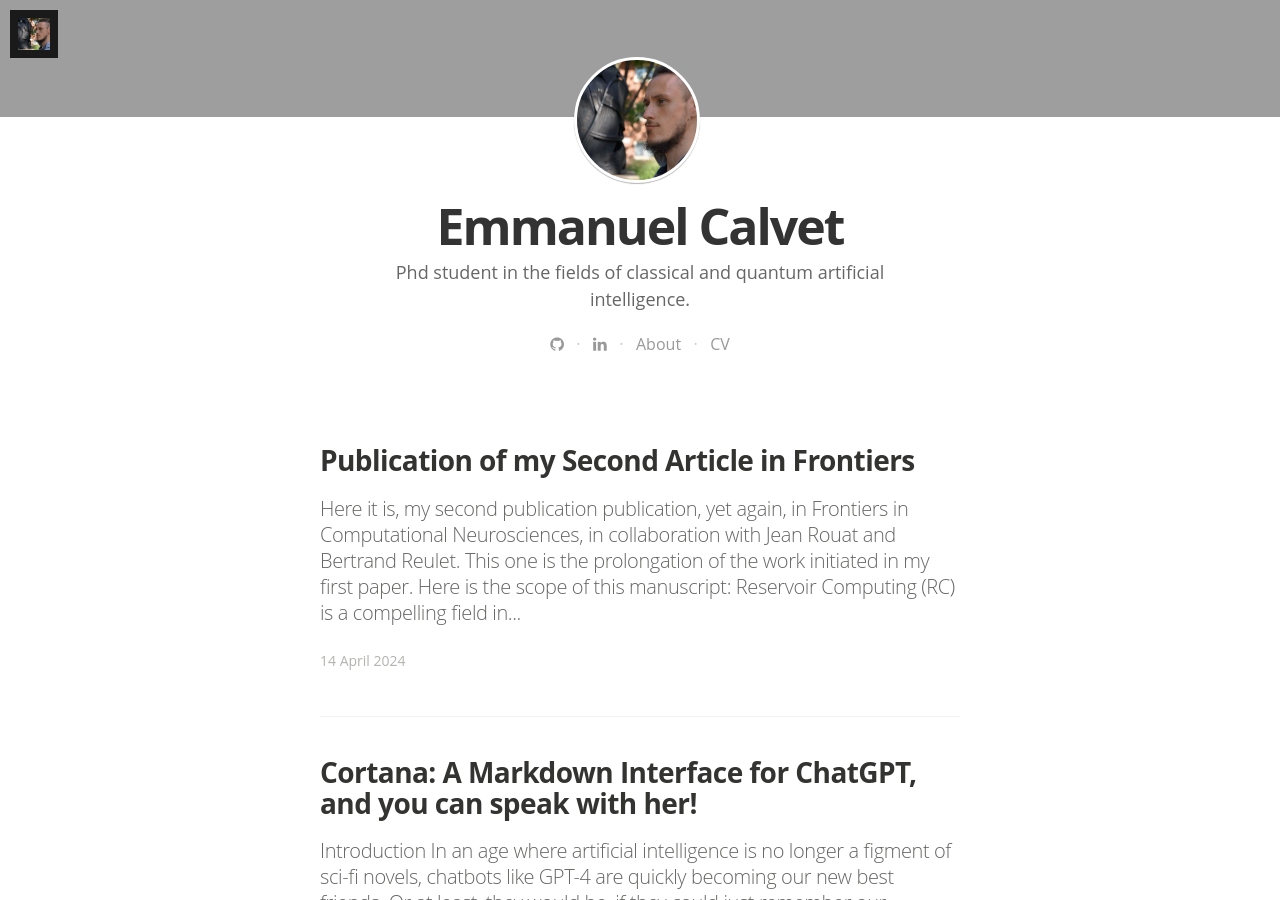
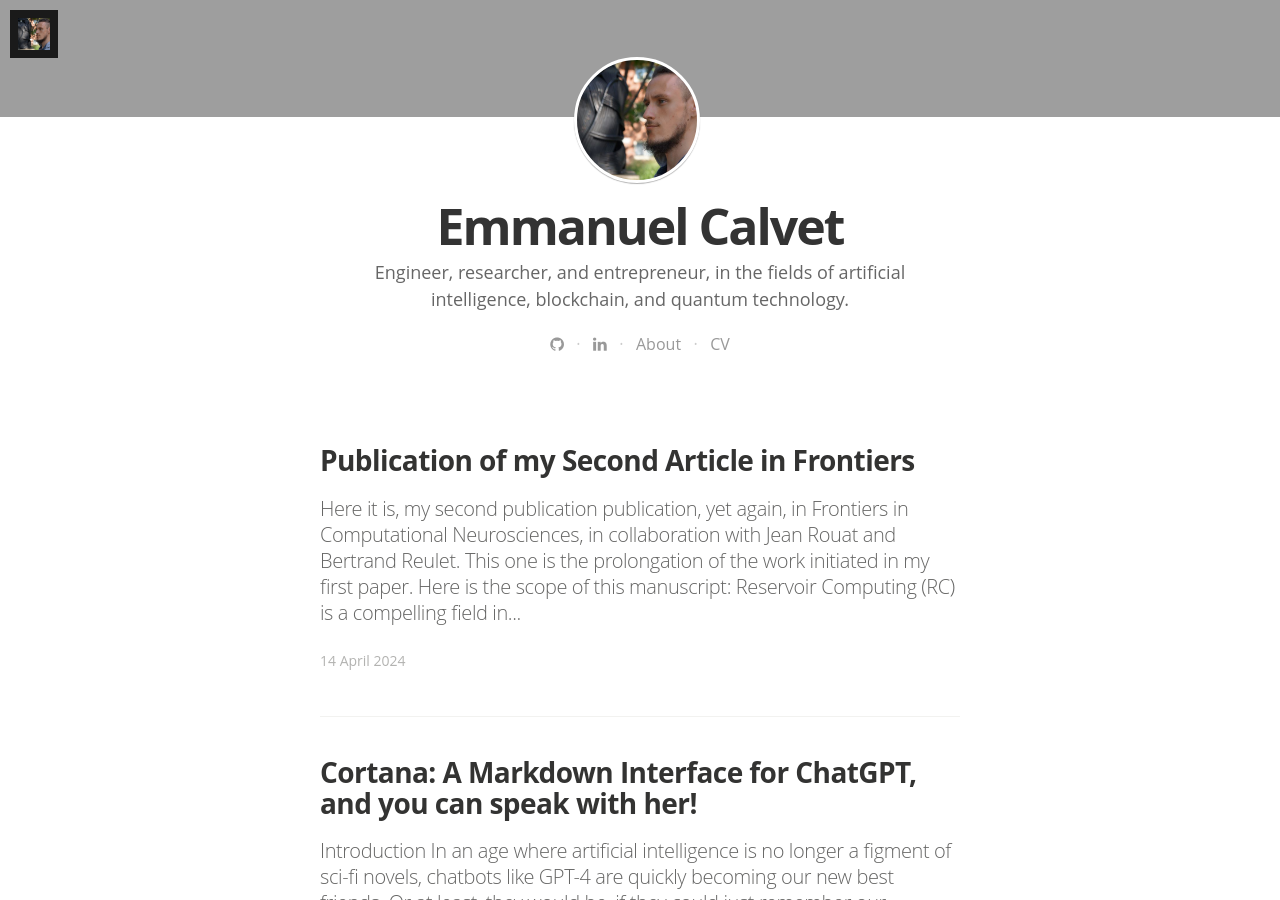
Before and after one commit to ManuNeuro/EmmanuelCalvet, a Jekyll site: the page built from index.html, in a window 1280 px wide and 900 px high, scrolled down 333 px. Built offline with Jekyll 4.4.1, drawn with Linux system fonts in a browser that asks for light colours; nearby versions of some CDN libraries; some web fonts are replaced; the list of posts is cut into pages by our own code.

Commit message:
Update _config.yml

```diff
--- a/_config.yml
+++ b/_config.yml
@@ -4,7 +4,7 @@ highlighter: pygments
 # Site settings
 title: "Emmanuel Calvet"
 description: > # this means to ignore newlines until "email:"
-   Phd student in the fields of classical and quantum artificial intelligence.
+   Engineer, researcher, and entrepreneur, in the fields of artificial intelligence, blockchain, and quantum technology.
 
 email: emmanuel.calvet@usherbrooke.ca
 #blog logo
@@ -16,7 +16,7 @@ name: 'Emmanuel Calvet'
 author: 'Emmanuel Calvet'
 author_image: "/assets/images/author.jpg"
 
-paginate:	10
+paginate:	20
 paginate_path: "/blog/page:num/"
 
 
```
